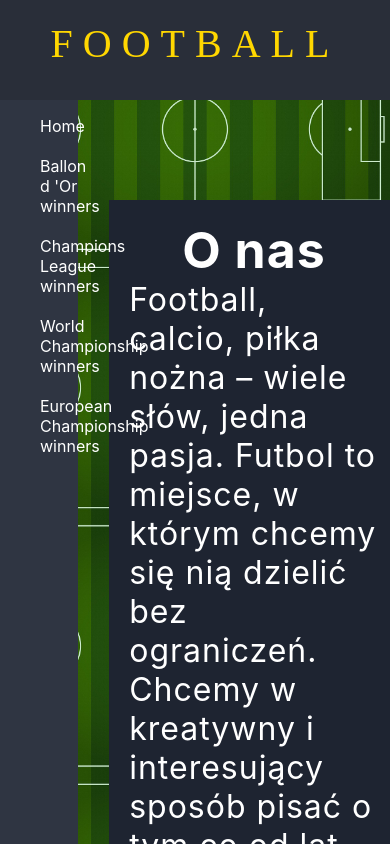
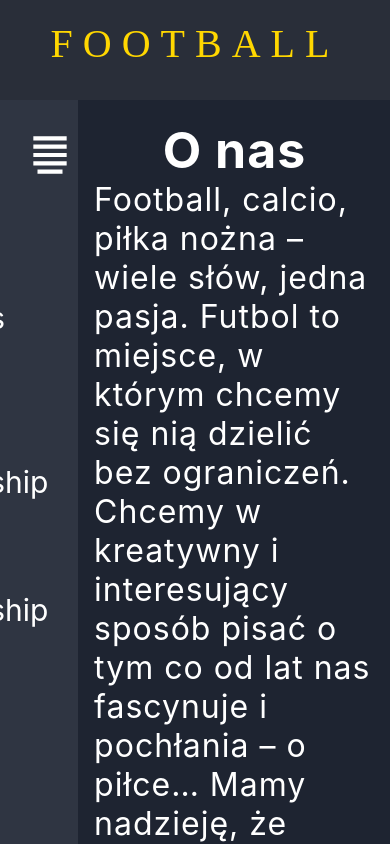
Before and after one commit to Marcin-Kwiatek/Football-React-Redux, a React (Create React App) app: page / in a window 390 px wide. Shown: the top 844 px of the page. Built offline with nearby package versions, Linux system fonts and the light colour scheme; the HTML template or start-up script is replaced by a standard one.

Commit message:
improving the responsiveness of the website

```diff
--- a/package.json
+++ b/package.json
@@ -8,6 +8,7 @@
     "@testing-library/user-event": "^12.8.3",
     "react": "^17.0.2",
     "react-dom": "^17.0.2",
+    "react-icons": "^4.2.0",
     "react-redux": "^7.2.4",
     "react-router-dom": "^5.2.0",
     "react-scripts": "4.0.3",
--- a/src/App.css
+++ b/src/App.css
@@ -8,7 +8,7 @@ body {
     width: 80%;
     position: relative;
     left: 20%;
-    top: 200px;
+    top: 150px;
 }
 
 .contentText {
@@ -42,3 +42,17 @@ body {
     font-weight: bold;
     text-align: center;
 }
+
+@media only screen and (max-width: 974px) {
+    .contentContainer {
+        top: 100px;
+        width: 90%;
+        left: 10%;
+    }
+    .addInput {
+        width: 20%;
+    }
+    .addButton {
+        width: 50%;
+    }
+}
--- a/src/Menu.css
+++ b/src/Menu.css
@@ -1,4 +1,8 @@
-.navMenu {
+.navMenuSmallVersion {
+    display: none;
+}
+
+.navMenuBigVersion {
     width: 20%;
     background-color: #2f3542;
     position: fixed;
@@ -17,9 +21,36 @@
     color: wheat;
 }
 
-@media only screen and (max-width: 768px) {
-    .menuElement {
-        font-size: 16px;
+.nav__toggle {
+    display: none;
+}
+
+@media only screen and (max-width: 974px) {
+    .navMenuSmallVersion {
+        width: 50%;
+        left: -50%;
+        z-index: 100;
+        background-color: #2f3542;
+        position: fixed;
+        top: 100px;
+        height: 100%;
+        display: inline;
+    }
+    .navMenuBigVersion {
+        display: none;
+    }
+    .nav__toggle {
+        width: 20%;
+        background-color: #2f3542;
+        position: fixed;
+        top: 100px;
+        height: 100%;
+        z-index: 2;
+        display: inline;
+    }
+    .icon {
+        width: 50%;
+        height: 5%;
     }
 }
 
--- a/src/Menu.js
+++ b/src/Menu.js
@@ -1,21 +1,46 @@
 import React, {Component} from 'react';
 import './Menu.css';
 import {Link} from "react-router-dom";
+import { BiAlignJustify } from "react-icons/bi";
 
 
 class Logo extends Component {
+  state={
+    leftMenu: '-50%'
+  }
   render(){
   return (
-    <div className = "navMenu" >
-        <ul>
-            <li><Link className='menuElement' className='menuElement' to='/'>Home</Link></li><br></br>
-            <li><Link className='menuElement' to='/ballon'>Ballon d 'Or winners</Link></li><br></br>
-            <li><Link className='menuElement' to='/championsLeague'>Champions League winners</Link></li><br></br>
-            <li><Link className='menuElement' to='/worldChampionship'>World Championship winners</Link></li><br></br>
-            <li><Link className='menuElement' to='/europeanChampionship'>European Championship winners</Link></li>
-        </ul>
-    </div>
+    <>
+      <div className = "navMenuSmallVersion" style={{left:this.state.leftMenu}} >
+          <ul>
+              <li><Link onClick={this.hideMenu} className='menuElement' className='menuElement' to='/'>Home</Link></li><br></br>
+              <li><Link onClick={this.hideMenu} className='menuElement' to='/ballon'>Ballon d 'Or winners</Link></li><br></br>
+              <li><Link onClick={this.hideMenu} className='menuElement' to='/championsLeague'>Champions League winners</Link></li><br></br>
+              <li><Link onClick={this.hideMenu} className='menuElement' to='/worldChampionship'>World Championship winners</Link></li><br></br>
+              <li><Link onClick={this.hideMenu} className='menuElement' to='/europeanChampionship'>European Championship winners</Link></li>
+          </ul>
+      </div>
+      <div className = "navMenuBigVersion" >
+          <ul>
+              <li><Link onClick={this.hideMenu} className='menuElement' className='menuElement' to='/'>Home</Link></li><br></br>
+              <li><Link onClick={this.hideMenu} className='menuElement' to='/ballon'>Ballon d 'Or winners</Link></li><br></br>
+              <li><Link onClick={this.hideMenu} className='menuElement' to='/championsLeague'>Champions League winners</Link></li><br></br>
+              <li><Link onClick={this.hideMenu} className='menuElement' to='/worldChampionship'>World Championship winners</Link></li><br></br>
+              <li><Link onClick={this.hideMenu} className='menuElement' to='/europeanChampionship'>European Championship winners</Link></li>
+          </ul>
+      </div>
+      <div class="nav__toggle">
+        <BiAlignJustify onClick={this.shovMenu} style={{width:'100px', height:'50px',color:'white', marginTop:'30px'}}></BiAlignJustify>
+      </div>
+    </>
   )}
+  shovMenu = () => {
+    this.setState({leftMenu:'0%'})
+  }
+  hideMenu = () => {
+    this.setState({leftMenu:'-50%'})
+  }
+
 }
 
 export default Logo;
--- a/src/components/BallonContainer.js
+++ b/src/components/BallonContainer.js
@@ -4,7 +4,7 @@ import { connect } from 'react-redux'
 
 const BallonContainer = ({ballons}) =>
     <ul>
-        {ballons.list.map(ballon => <li style={{margin:'5px'}} key={ballon.year}>{ballon.year} {ballon.name} {ballon.points} points</li>)}
+        {ballons.list.map(ballon => <li style={{margin:'5px', backgroundColor:'#292e39'}} key={ballon.year}>{ballon.year} {ballon.name} {ballon.points} points</li>)}
     </ul>
 
 const mapStateToProps = state => ({
```
Also changed, not shown: 1 other file (tests, documents, lock files or other folders).
